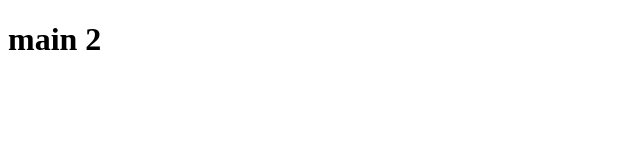
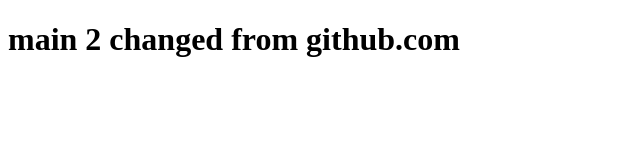
Before and after one commit to manjunadhb/proj5, a plain HTML site: page index.html in a window 1280 px wide. Shown: the whole page, without its empty margins (0-640 px from the left). Drawn offline with Linux system fonts and the light colour scheme.

Commit message:
added changed from github.com

```diff
--- a/index.html
+++ b/index.html
@@ -7,6 +7,6 @@
     <title>Document</title>
 </head>
 <body>
-    <h1>main 2</h1>
+    <h1>main 2 changed from github.com</h1>
 </body>
 </html>
```
